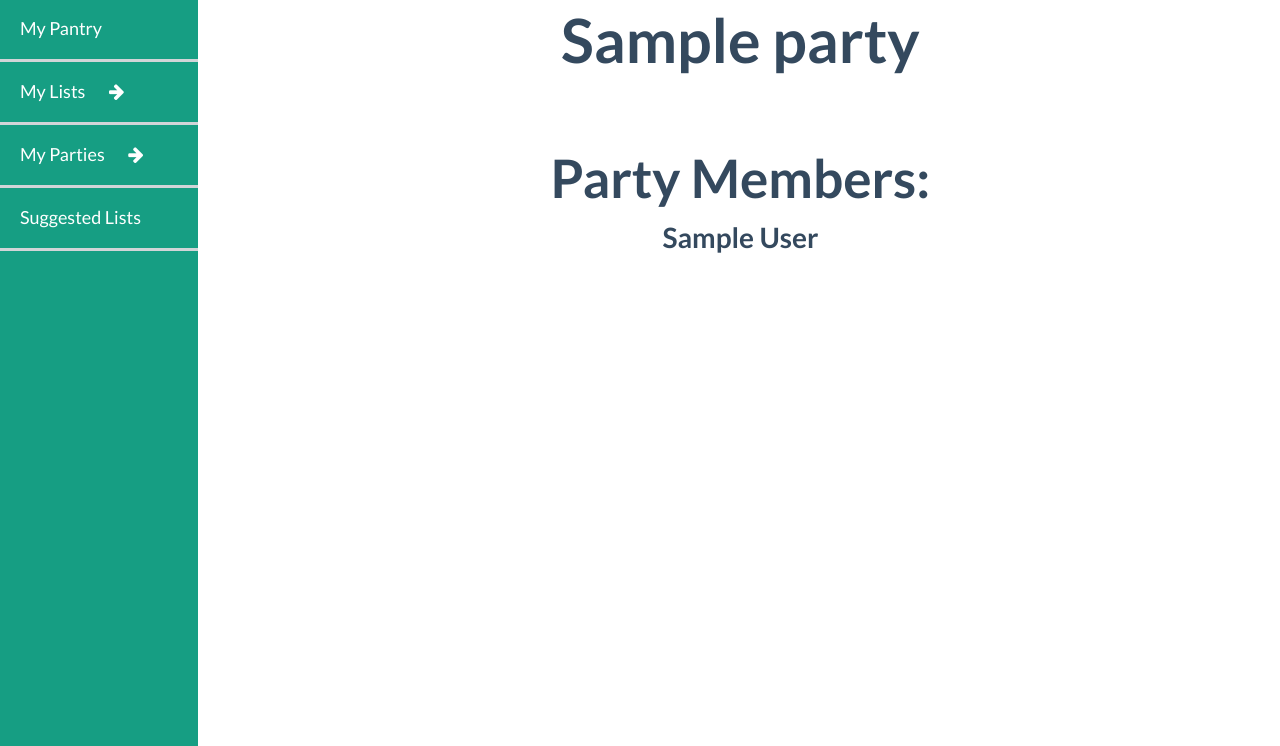
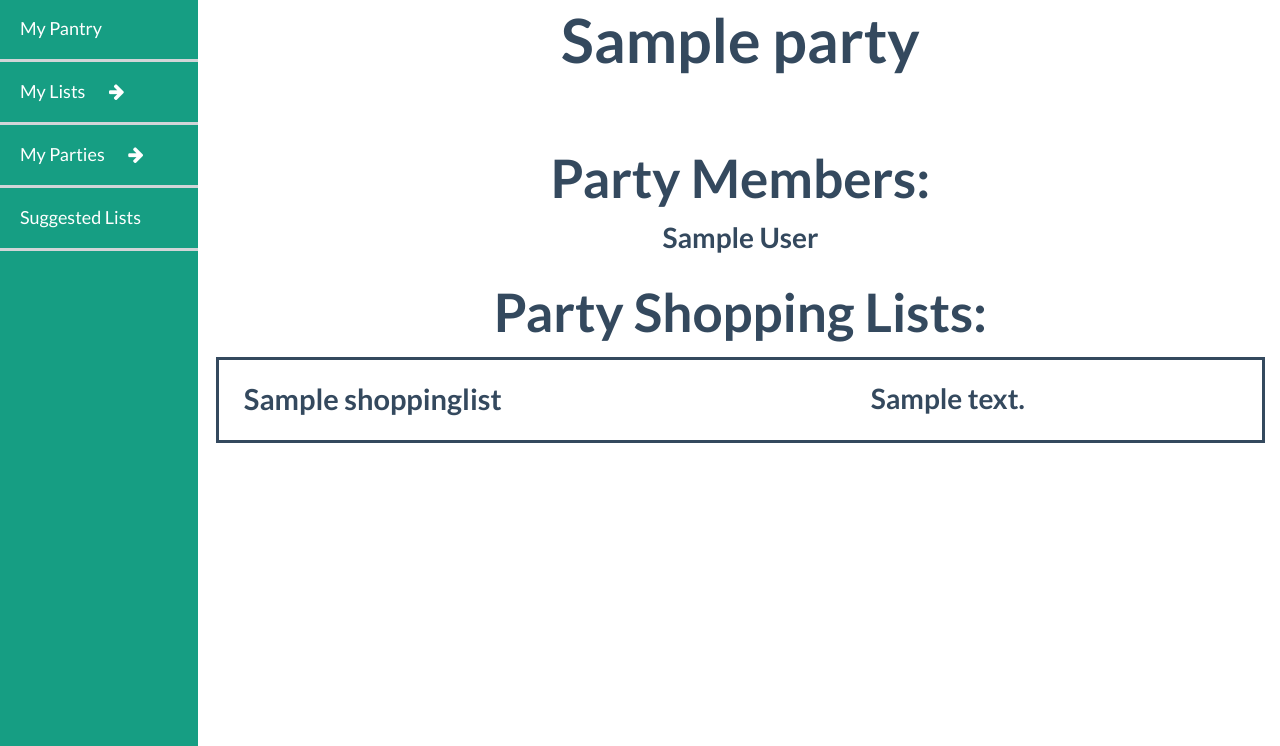
Before and after one commit to Ragnyll/FridgeFiller, a Django app: page /lists/party/1 in a window 1280 px wide. Shown: the part 54-800 px from the top of the page. Run offline with Django 3.2, Linux system fonts and the light colour scheme; a user stored in the database is signed in; tables that the repository leaves empty hold one stand-in row (values such as "Sample post"); some libraries are stand-ins or nearby versions.

Commit message:
Party page displays party's lists

```diff
--- a/fridgefiller/lists/templates/lists/party.html
+++ b/fridgefiller/lists/templates/lists/party.html
@@ -1,7 +1,7 @@
 {% extends "base_sidebar.html" %}
 
 {% block title %}
-  Party {{ party_id }}
+  {{ party.name }}
 {% endblock %}
 
 {% block content %}
@@ -13,5 +13,20 @@
       {{user}} <!-- When user page exists, link user names to user pages -->
     </h5>
   {% endfor %}
+  <h2 class="text-center">Party Shopping Lists:</h2>
+  <table class="table table-borderless">
+    <tbody>
+      {% for list in party_lists %}
+        <tr class="shopping-list-row">
+          <td>
+            <h4>{{ list.name}}</h4>
+          </td>
+          <td>
+            <h5>{{ list.description }}</h5>
+          </td>
+        </tr>
+      {% endfor %}
+    </tbody>
+  </table>
 
 {% endblock %}
--- a/fridgefiller/lists/views.py
+++ b/fridgefiller/lists/views.py
@@ -158,6 +158,7 @@ class PartyView(TemplateView):
         user = UserProfile.objects.get(user=self.request.user)
         context['party'] = party
         context['users'] = party.users.all()
+        context['party_lists'] = party.shoppinglists.all()
         return context
 
 
```
